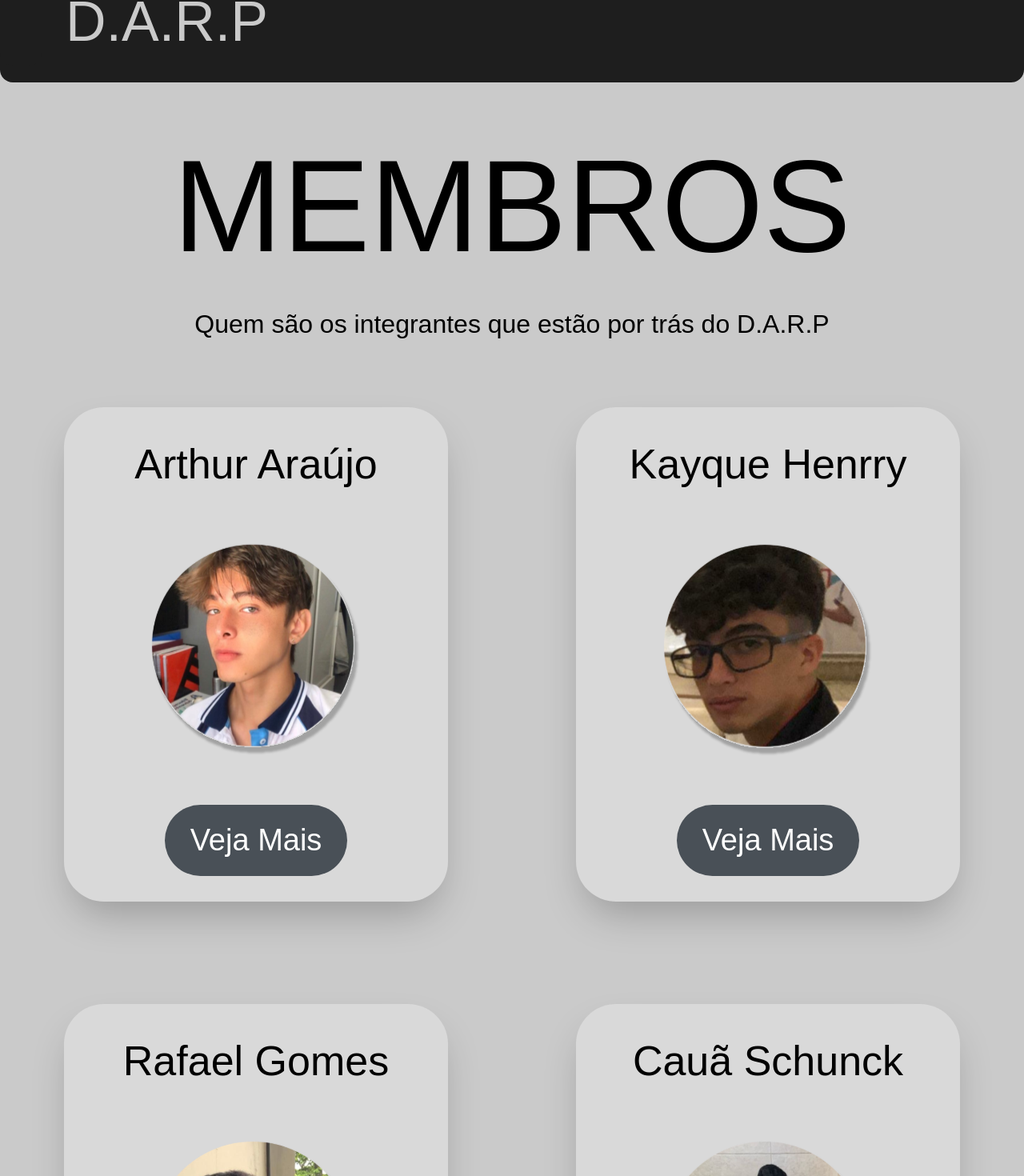
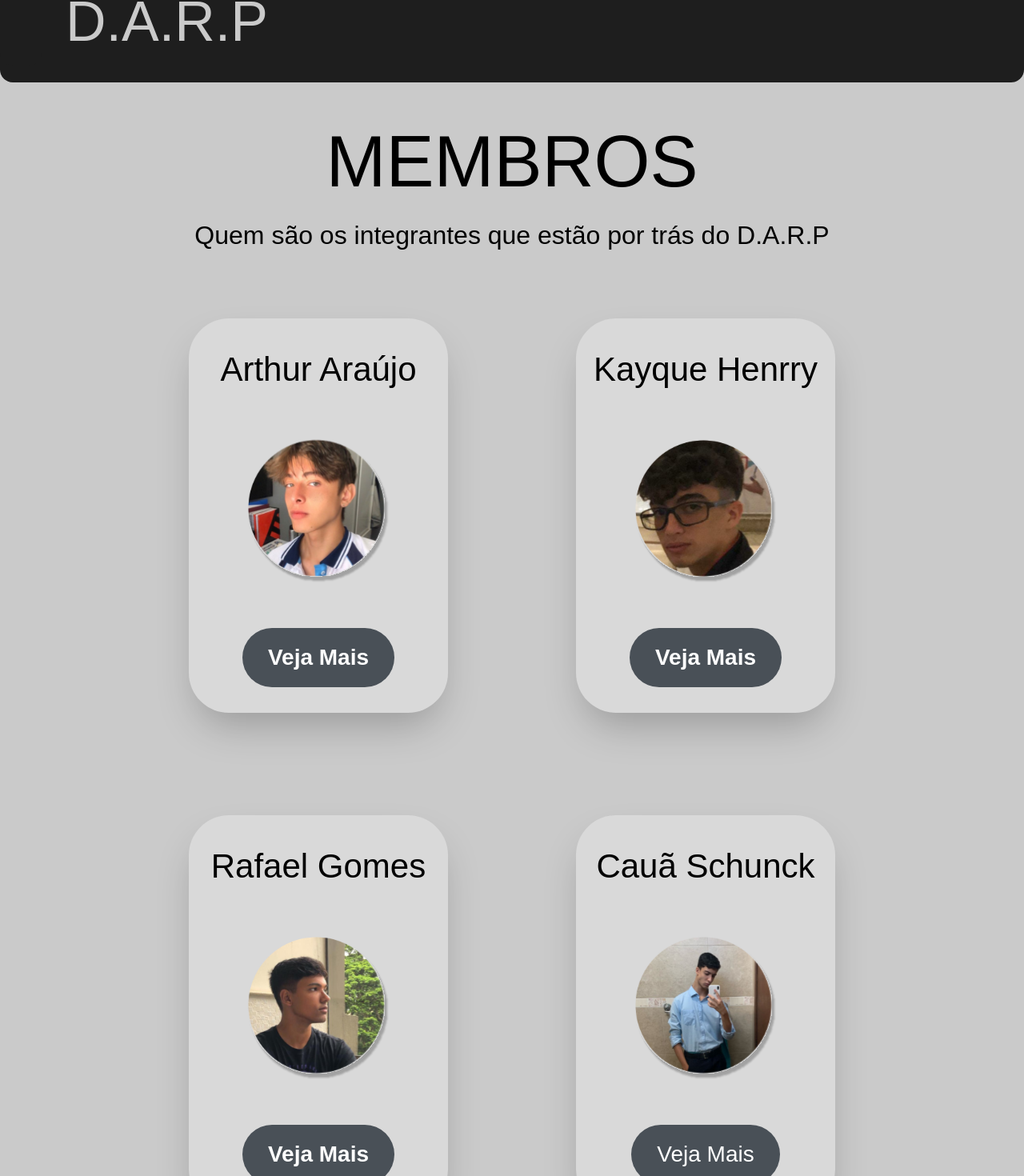
Before and after one commit to rafa-gomes-2007/Site_TCC, a React (Vite) app: page /Membros in a window 1280 px wide. Shown: the part 47-1517 px from the top of the page at 80% size. Built offline with nearby package versions, Linux system fonts and the light colour scheme.

Commit message:
Membros finalizado

```diff
--- a/src/pages/Membros.jsx
+++ b/src/pages/Membros.jsx
@@ -9,27 +9,27 @@ export default function Membros() {
 
     <main className="items-center justify-center flex flex-col w-screen font-Questrial">
 
-      <h1 className='mt-8 text-[164px] max-lg:text-[70px]'>MEMBROS</h1>
-      <p className='text-center mb-20 text-[32px] max-lg:text-[20px] max-lg:mx-[40px]'>Quem são os integrantes que estão por trás do D.A.R.P</p>
+      <h1 className='mt-8 text-[90px] max-lg:text-[48px]'>MEMBROS</h1>
+      <p className='text-center mb-20 text-[32px] max-lg:text-[18px] max-lg:mx-[40px]'>Quem são os integrantes que estão por trás do D.A.R.P</p>
 
       <section className='flex justify-around gap-40 pb-32 max-lg:flex-col max-lg:columns-1'>
 
-        <div className='bg-fundo_texto py-8 justify-center items-center flex-col flex w-[480px] rounded-[50px] space-y-12 max-lg:w-[318px] max-lg:h-[334] max-lg:space-y-1 shadow-2xl'>
+        <div className='bg-fundo_texto py-8 justify-center items-center flex-col flex w-[90%] rounded-[50px] space-y-12 max-lg:w-[80%] max-lg:h-[80%] max-lg:space-y-1 shadow-2xl max-lg:mx-auto max-lg:py-4'>
 
-          <h2 className='text-[52px] max-lg:text-[32px]'>Arthur Araújo</h2>
+          <h2 className='text-[42px] max-lg:text-[20px]'>Arthur Araújo</h2>
 
           <img src={Arthur} alt="Arthur" className='w-3/5  h-3/5'/>
 
-          <a href="https://www.instagram.com/artu_rodriguess/" className="bg-[#495057] text-white items-center flex justify-center rounded-[50px] text-[38px] px-8 py-4 max-lg:text-[24px] max-lg:px-4 max-lg:py-2">Veja Mais</a>
+          <a href="https://www.instagram.com/artu_rodriguess/" className="bg-[#495057] text-white font-semibold items-center flex justify-center hover:bg-fundo_texto hover:border-[3px] hover:border-[#495057] hover:text-[#495057] rounded-[50px] text-[28px] px-8 py-4 max-lg:text-[14px] max-lg:px-4 max-lg:py-2">Veja Mais</a>
 
         </div>
 
-        <div className='bg-fundo_texto py-8 justify-center items-center flex-col flex w-[480px] rounded-[50px] space-y-12 max-lg:w-[318px] max-lg:h-[334] max-lg:space-y-1 shadow-2xl'>
-          <h2 className='text-[52px] max-lg:text-[32px]'>Kayque Henrry</h2>
+        <div className='bg-fundo_texto py-8 justify-center items-center flex-col flex w-[90%] rounded-[50px] space-y-12 max-lg:w-[80%] max-lg:h-[80%] max-lg:space-y-1 shadow-2xl max-lg:mx-auto max-lg:py-4'>
+          <h2 className='text-[42px] max-lg:text-[22px]'>Kayque Henrry</h2>
 
           <img src={Kayque} alt="Kayque" className='w-3/5  h-3/5'/>
 
-          <a href="https://www.instagram.com/k.henrryxz/" className="bg-[#495057] text-white items-center flex justify-center rounded-[50px] text-[38px] px-8 py-4 max-lg:text-[24px] max-lg:px-4 max-lg:py-2">Veja Mais</a>
+          <a href="https://www.instagram.com/k.henrryxz/" className="bg-[#495057] text-white font-semibold items-center flex justify-center rounded-[50px] text-[28px] px-8 py-4 max-lg:text-[14px] max-lg:px-4 max-lg:py-2 hover:bg-fundo_texto hover:border-[3px] hover:border-[#495057] hover:text-[#495057]">Veja Mais</a>
 
         </div>
 
@@ -37,21 +37,21 @@ export default function Membros() {
 
 
       <section className='flex justify-around gap-40 pb-12 max-lg:flex-col max-lg:columns-1'>
-        <div className='bg-fundo_texto py-8 justify-center items-center flex-col flex w-[480px] rounded-[50px] space-y-12 max-lg:w-[318px] max-lg:h-[334] max-lg:space-y-1 shadow-2xl'>
-          <p className='text-[52px] max-lg:text-[32px]'>Rafael Gomes</p>
+        <div className='bg-fundo_texto py-8 justify-center items-center flex-col flex w-[90%] rounded-[50px] space-y-12 max-lg:w-[80%] max-lg:h-[80%] max-lg:space-y-1 shadow-2xl max-lg:mx-auto max-lg:py-4'>
+          <p className='text-[42px] max-lg:text-[22px]'>Rafael Gomes</p>
 
           <img src={Rafael} alt="Rafawl" className='w-3/5  h-3/5'/>
 
-          <a href="https://www.instagram.com/rafa_nasc11/" className="bg-[#495057] text-white items-center flex justify-center rounded-[50px] text-[38px] px-8 py-4 max-lg:text-[24px] max-lg:px-4 max-lg:py-2">Veja Mais</a>
+          <a href="https://www.instagram.com/rafa_nasc11/" className="bg-[#495057] text-white font-semibold items-center flex justify-center rounded-[50px] text-[28px] px-8 py-4 max-lg:text-[14px] max-lg:px-4 max-lg:py-2 hover:bg-fundo_texto hover:border-[3px] hover:border-[#495057] hover:text-[#495057]">Veja Mais</a>
 
         </div>
 
-        <div className='bg-fundo_texto py-8 justify-center items-center flex-col flex w-[480px] rounded-[50px] space-y-12 max-lg:w-[318px] max-lg:h-[334] max-lg:space-y-1 shadow-2xl'>
-          <p className='text-[52px] max-lg:text-[32px]'>Cauã Schunck</p>
+        <div className='bg-fundo_texto py-8 justify-center items-center flex-col flex w-[90%] rounded-[50px] space-y-12 max-lg:w-[80%] max-lg:h-[80%] max-lg:space-y-1 shadow-2xl mx-auto max-lg:p-4'>
+          <p className='text-[42px] max-lg:text-[22px]'>Cauã Schunck</p>
 
           <img src={Caua} alt="Caua" className='w-3/5  h-3/5'/>
 
-          <a href="https://www.instagram.com/schunck_ccs/" className="bg-[#495057] text-white items-center flex justify-center rounded-[50px] text-[38px] px-8 py-4 max-lg:text-[24px] max-lg:px-4 max-lg:py-2">Veja Mais</a>
+          <a href="https://www.instagram.com/schunck_ccs/" className="bg-[#495057] text-white items-center flex justify-center rounded-[50px] text-[28px] px-8 py-4 max-lg:text-[14px] max-lg:px-4 max-lg:py-2 hover:bg-fundo_texto hover:border-[3px] hover:border-[#495057] hover:text-[#495057]">Veja Mais</a>
 
         </div>
       </section>
```
